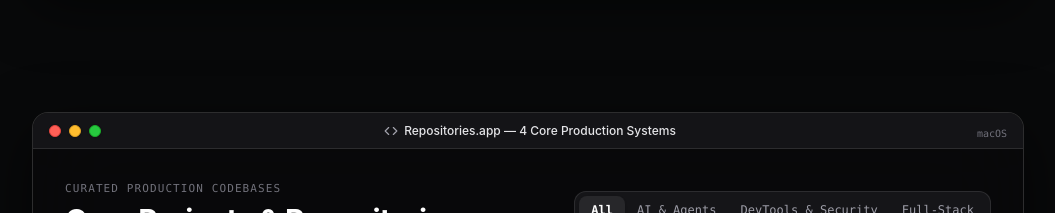
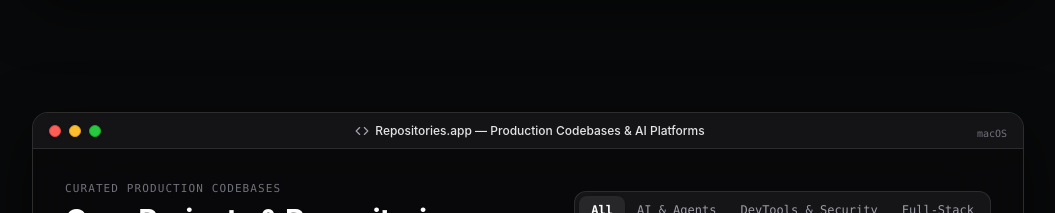
Before and after one commit to Sanjiv215/React_Portfolio, a React (Vite) app: page / in a window 1280 px wide. Shown: the part 2520-2733 px from the top of the page, without its empty margins (112-1167 px from the left). Built offline with nearby package versions, Linux system fonts and the light colour scheme; no server answers; the HTML template or start-up script is replaced by a standard one.

Commit message:
feat(projects): integrate SmartBuy-AI showcase, update project categories and experience timeline

```diff
--- a/src/components/ProjectsSection.jsx
+++ b/src/components/ProjectsSection.jsx
@@ -16,9 +16,9 @@ export default function ProjectsSection() {
 
   return (
     <>
-      {/* Main 4 Repositories Section */}
+      {/* Main Repositories Section */}
       <section id="projects" className="py-16 px-4 relative z-10 max-w-5xl mx-auto">
-        <WindowFrame title="Repositories.app — 4 Core Production Systems" icon={Code}>
+        <WindowFrame title="Repositories.app — Production Codebases & AI Platforms" icon={Code}>
           {/* Section Header */}
           <div className="flex flex-col sm:flex-row sm:items-center justify-between mb-8 pb-6 border-b border-white/10 gap-4">
             <div>
--- a/src/components/SkillsSection.jsx
+++ b/src/components/SkillsSection.jsx
@@ -1,6 +1,6 @@
 import React, { useState } from 'react';
 import { motion, AnimatePresence } from 'framer-motion';
-import { Cpu, Terminal, Shield, Code2, FileCode, Palette, Server, Layout, Box, GitBranch, Database, Cpu as DefaultIcon } from 'lucide-react';
+import { Cpu, Terminal, Shield, Code2, FileCode, Palette, Server, Layout, Box, GitBranch, Database, Zap, Cpu as DefaultIcon } from 'lucide-react';
 import { portfolioData } from '../data/portfolioData';
 import WindowFrame from './MacOS/WindowFrame';
 
@@ -15,7 +15,8 @@ const skillIcons = {
   Shield,
   Box,
   GitBranch,
-  Database
+  Database,
+  Zap
 };
 
 export default function SkillsSection() {
```
